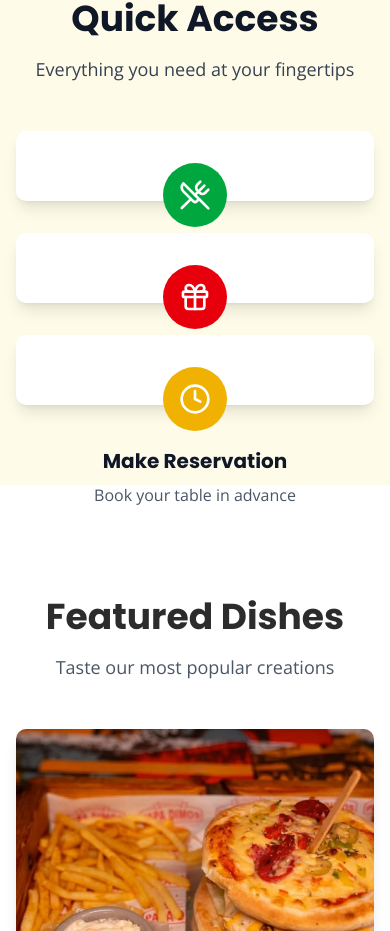
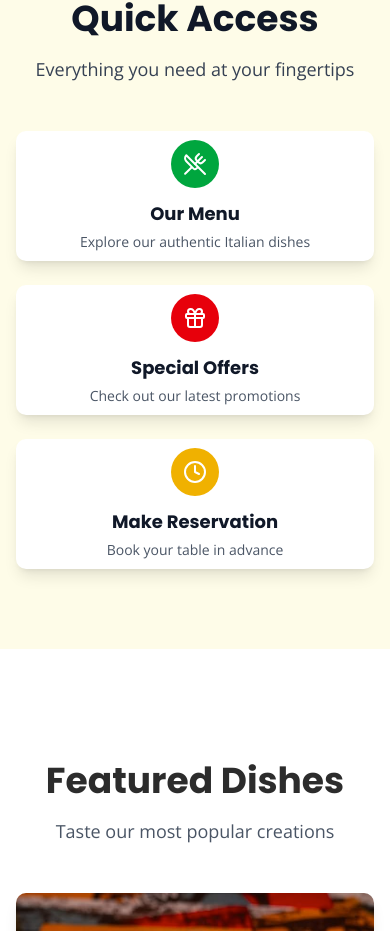
Before and after one commit to eslamsemedo/papa-dimos, a Next.js app: page / in a window 390 px wide. Shown: the part 1137-2068 px from the top of the page. Built offline with nearby package versions, Linux system fonts and the light colour scheme.

Commit message:
responsivness

```diff
--- a/components/sections/QuickLinks.tsx
+++ b/components/sections/QuickLinks.tsx
@@ -43,7 +43,7 @@ export function QuickLinks() {
           <p className="text-gray-700 text-lg">Everything you need at your fingertips</p>
         </motion.div>
 
-        <div className="grid grid-cols-1 md:grid-cols-2 lg:grid-cols-3 gap-8">
+        <div className="grid grid-cols-1 sm:grid-cols-2 lg:grid-cols-3 gap-6 md:gap-8">
           {links.map((link, index) => (
             <motion.div
               key={link.title}
@@ -53,14 +53,14 @@ export function QuickLinks() {
               viewport={{ once: true }}
             >
               <Link href={link.href} className="block">
-                <div className="bg-white h-[70px] p-8 rounded-lg shadow-lg hover:shadow-xl transition-all duration-300 text-center group transform hover:-translate-y-2">
+                <div className="bg-white h-[130px] sm:h-[150px] md:h-[160px] lg:h-[180px] p-4 sm:p-6 md:p-8 rounded-lg shadow-lg hover:shadow-xl transition-all duration-300 text-center group transform hover:-translate-y-2 flex flex-col items-center justify-center">
                   <div
-                    className={`${link.bgColor} p-4 rounded-full w-16 h-16 mx-auto mb-4 flex items-center justify-center group-hover:scale-110 transition-transform duration-300`}
+                    className={`${link.bgColor} p-3 sm:p-4 md:p-5 rounded-full w-12 h-12 sm:w-16 sm:h-16 md:w-20 md:h-20 mx-auto mb-3 sm:mb-4 flex items-center justify-center group-hover:scale-110 transition-transform duration-300`}
                   >
-                    <link.icon className="h-8 w-8 text-white" />
+                    <link.icon className="h-6 w-6 sm:h-8 sm:w-8 md:h-10 md:w-10 text-white" />
                   </div>
-                  <h3 className="text-xl font-bold text-gray-900 mb-2">{link.title}</h3>
-                  <p className="text-gray-600">{link.description}</p>
+                  <h3 className="text-lg sm:text-xl md:text-2xl font-bold text-gray-900 mb-1 sm:mb-2">{link.title}</h3>
+                  <p className="text-gray-600 text-sm sm:text-base">{link.description}</p>
                 </div>
               </Link>
             </motion.div>
```
